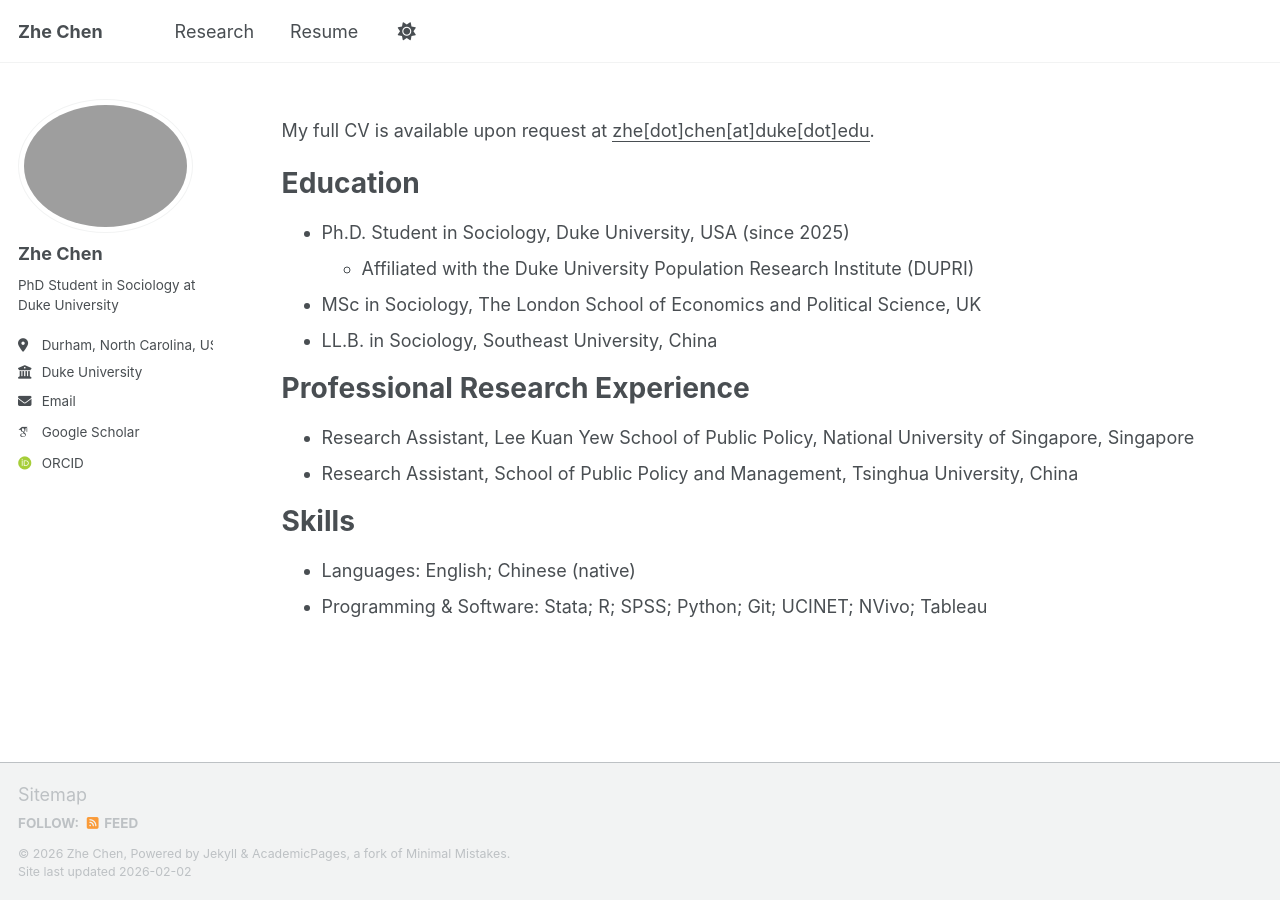
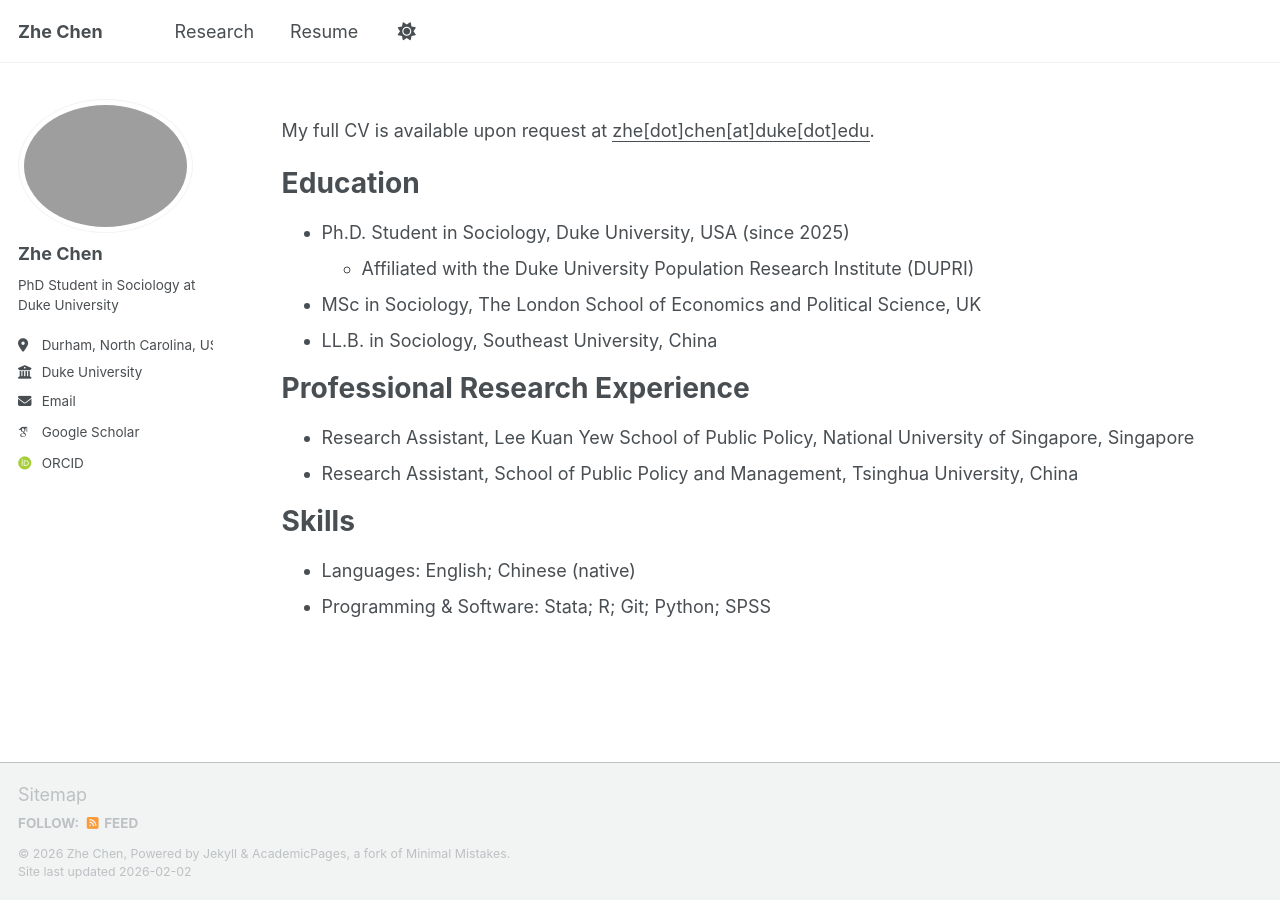
Before and after one commit to zhechensoc/zhechensoc.github.io, a Jekyll site: the page built from _pages/resume.md, in a window 1280 px wide. Built offline with Jekyll 4.4.1, drawn with Linux system fonts in a browser that asks for light colours; some web fonts are replaced; a script bundle is joined from its source files by our own code; library files that are not in the unit come from our copies.

Commit message:
Update resume.md

```diff
--- a/_pages/resume.md
+++ b/_pages/resume.md
@@ -21,4 +21,4 @@ My full CV is available upon request at <ins>zhe[dot]chen[at]duke[dot]edu</ins>.
 
 # Skills
 * Languages: English; Chinese (native)
-* Programming & Software: Stata; R; SPSS; Python; Git; UCINET; NVivo; Tableau
+* Programming & Software: Stata; R; Git; Python; SPSS
```
